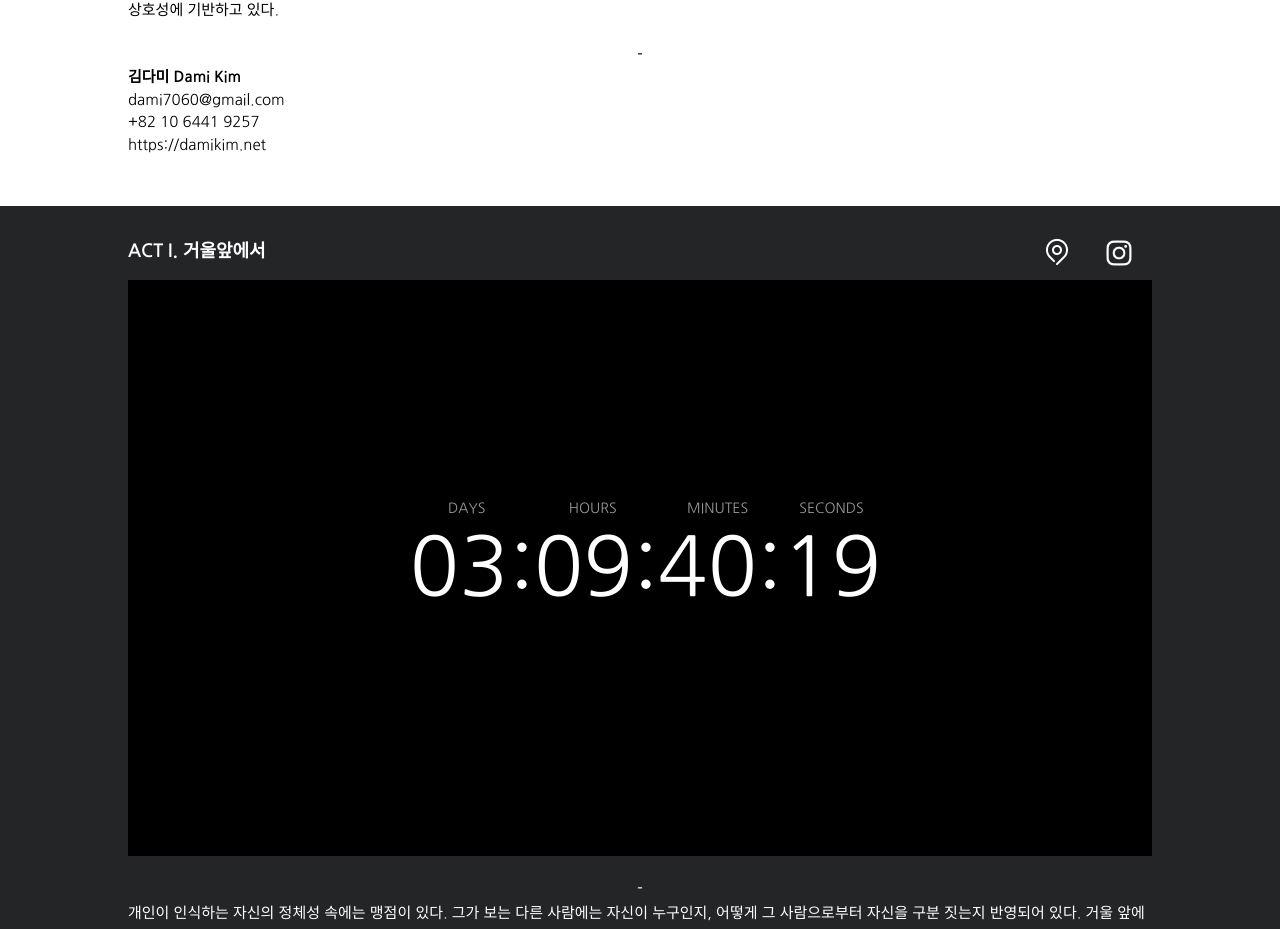
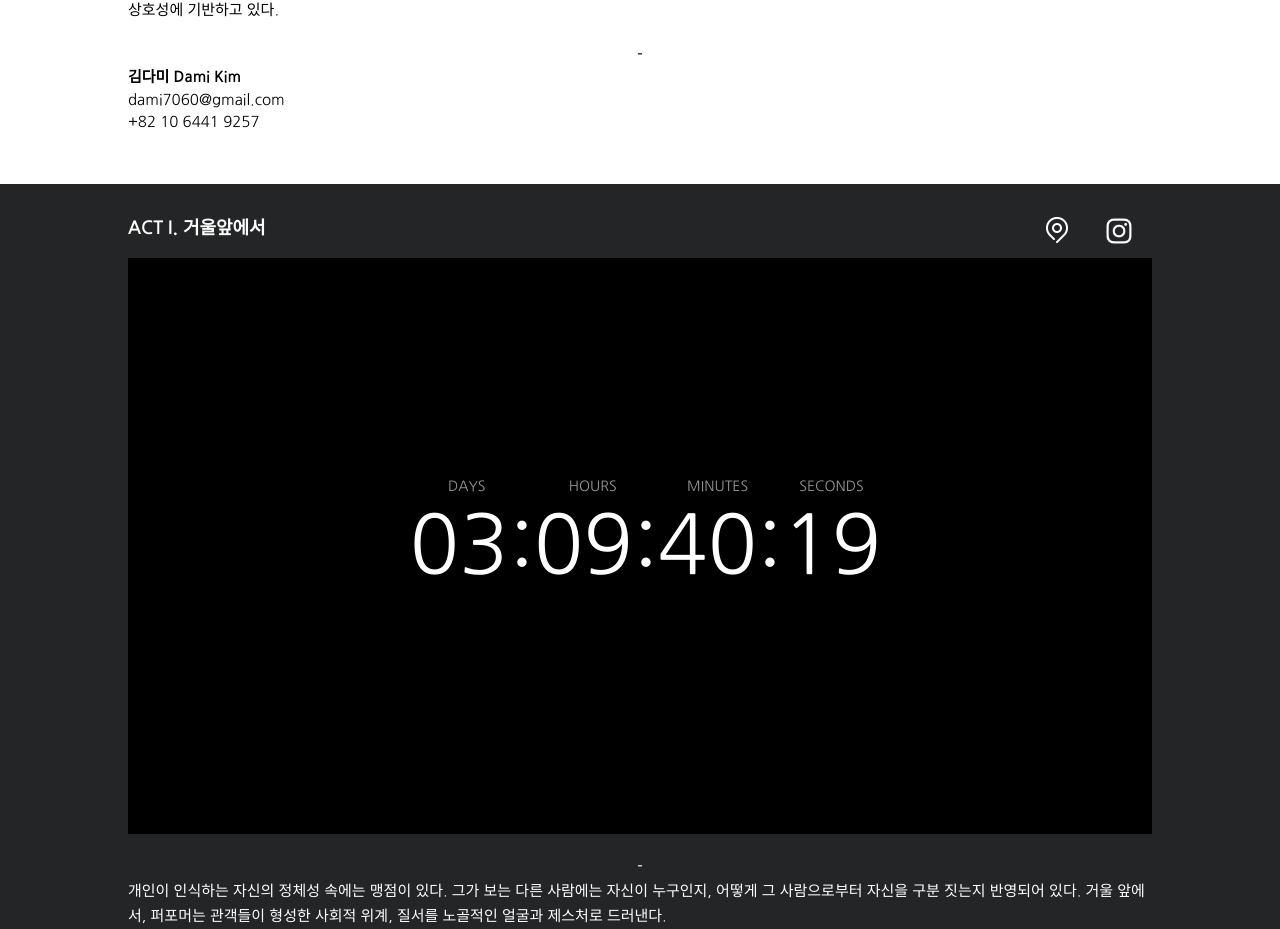
Before and after one commit to ootdoona/ootdoona.github.io, a React (Create React App) app: page / in a window 1280 px wide. Shown: the part 1100-2029 px from the top of the page. Built offline with nearby package versions, Linux system fonts and the light colour scheme.

Commit message:
remove personal webpage

```diff
--- a/src/App.tsx
+++ b/src/App.tsx
@@ -7,7 +7,7 @@ function App() {
       <Switch>
         <Route exact path="/" component={MainKo} />
         <Route path="/en" component={MainEn} />
-        <Route path="/testtest" component={Test} />
+        {/* <Route path="/testtest" component={Test} /> */}
       </Switch>
   );
 }
--- a/src/components/intro/intro.tsx
+++ b/src/components/intro/intro.tsx
@@ -55,7 +55,6 @@ function Intro(props: IntroProps) {
 						<div className="bold">{personalInfo.nameKo}  {personalInfo.nameEn}</div>
 						<div>{personalInfo.email}</div>
 						<div>{personalInfo.phone}</div>
-						<div><a target="_blank" href={personalInfo.web}>{personalInfo.web}</a></div>
 					</div>
 				</div>
 		</section>
```
